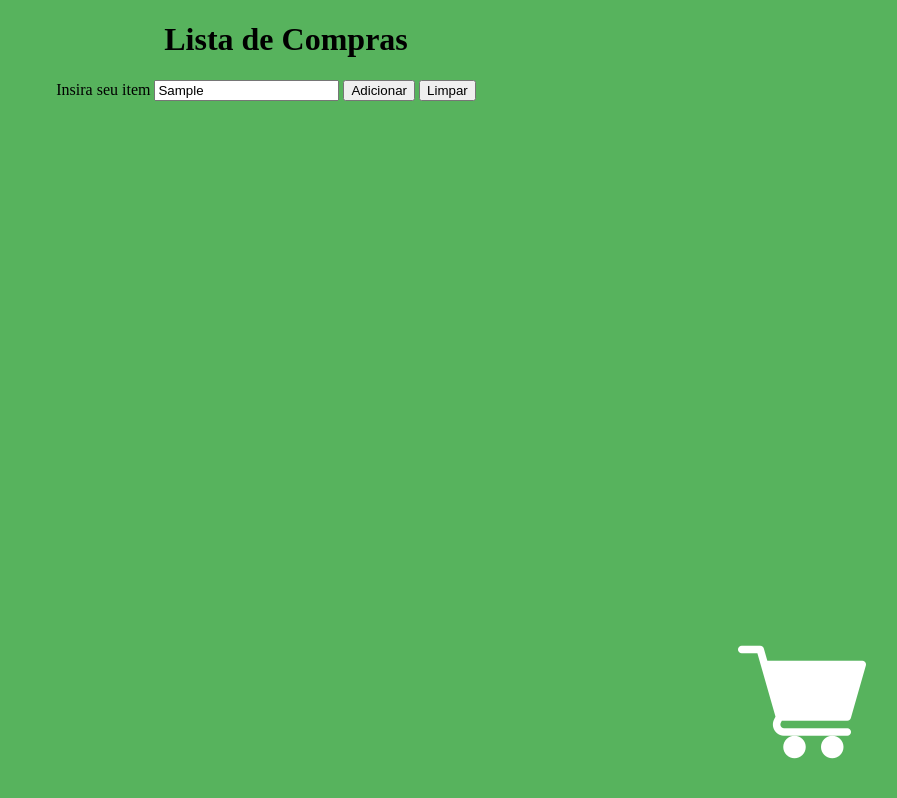
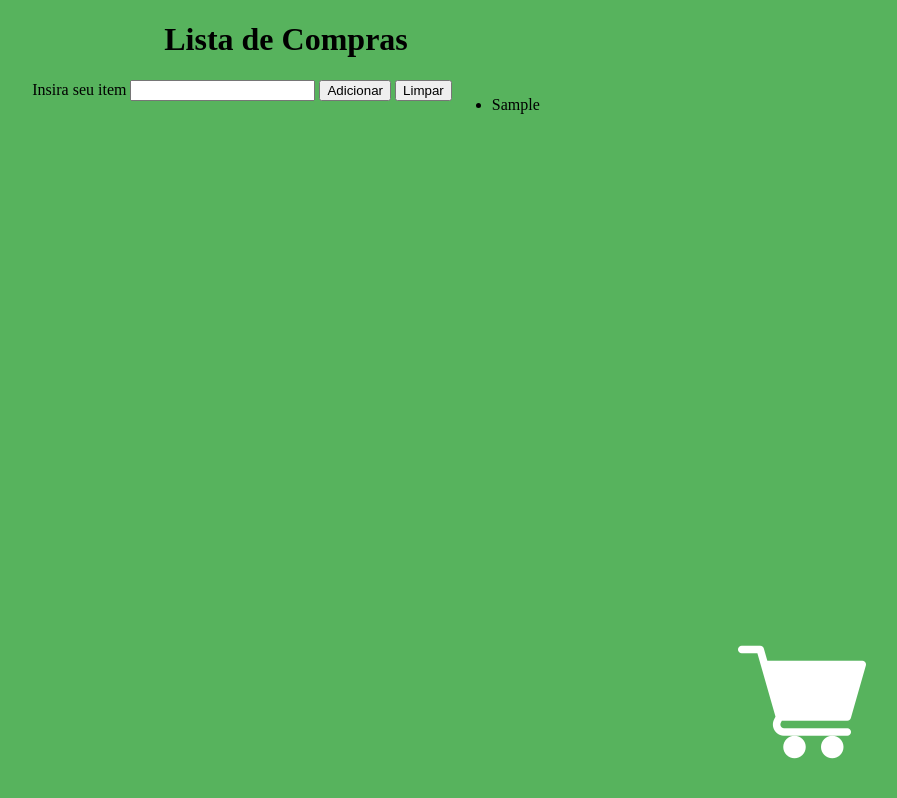
Before and after one commit to norman1606/dih-project1, a plain HTML site: page index.html in a window 1280 px wide. Both pictures are taken after typing "Sample" into the empty fields and a click on the button "Adicionar". Shown: the whole page, without its empty margins (354-1251 px from the left). Drawn offline with Linux system fonts and the light colour scheme.

Commit message:
adiciona item na lista e limpa lista

```diff
--- /dev/null
+++ b/app.js
@@ -0,0 +1,39 @@
+
+const inputItem = document.getElementById('item');
+const btnAdd = document.getElementById('botao-add');
+const btnLimpar = document.getElementById('botao-limpar');
+const ul = document.getElementById('lista');
+
+let lista = [];
+
+function adicionar() {
+    if(inputItem.value){
+        lista.push(inputItem.value);
+        inputItem.value = '';
+        mostrarLista();
+    }else{
+        alert('Insira seu item');
+    }
+
+}
+
+function mostrarLista() {
+    ul.innerHTML = '';
+    lista.forEach(item => {
+        let li = document.createElement('li');
+        li.innerHTML = item;
+        ul.appendChild(li);
+
+    });
+}
+
+function limparLista() {
+    ul.innerHTML = '';
+    lista = [];
+    console.log(lista);
+
+
+}
+
+btnAdd.addEventListener('click', adicionar);
+btnLimpar.addEventListener('click', limparLista);
--- a/index.html
+++ b/index.html
@@ -22,8 +22,8 @@
             <button id="botao-limpar">Limpar</button>
         </div>
 
-        <div class="lista">
-            <ul></ul>
+        <div class="campo-lista">
+            <ul id="lista"></ul>
         </div>
 
         <div class="imgCarrinho">
@@ -31,5 +31,7 @@
         </div>
     </section>
 
+    <script src="app.js"></script>
+
 </body>
 </html>
```
Also changed, not shown: style.css (line endings or trailing spaces).
